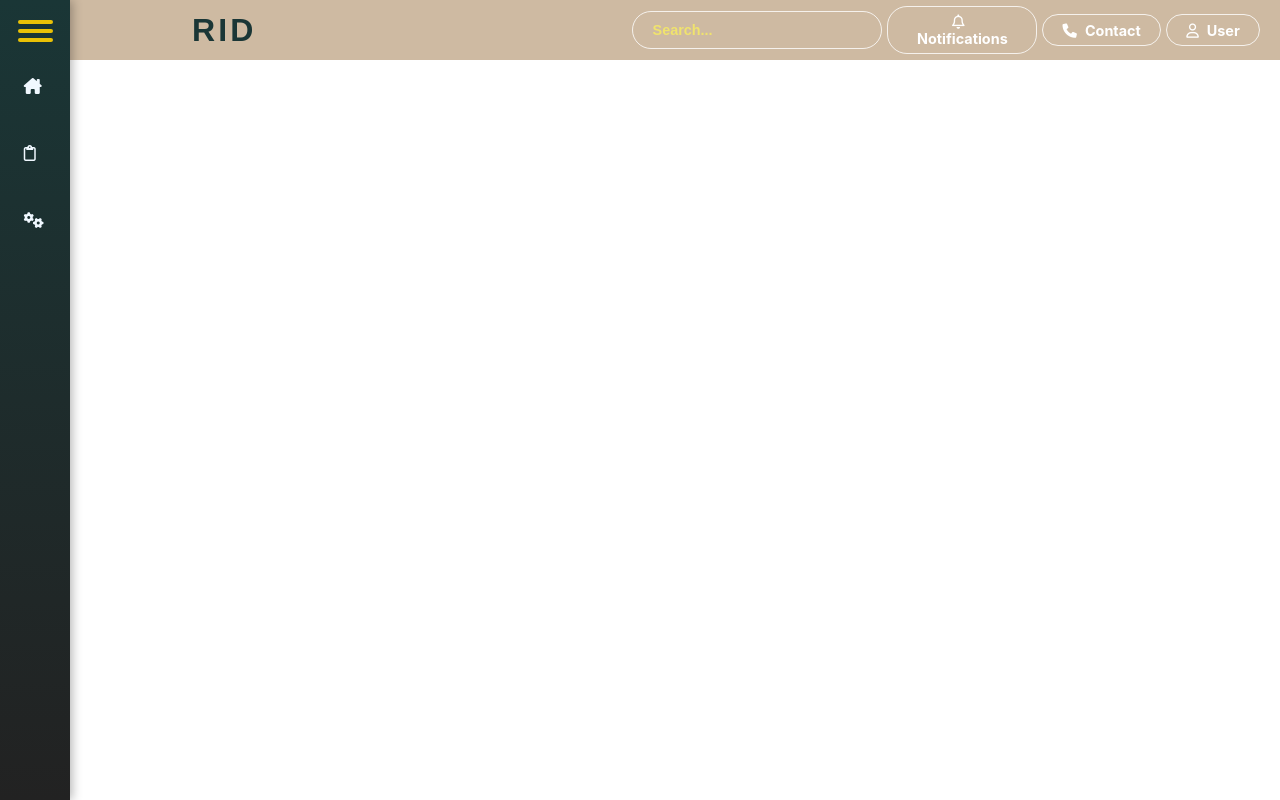
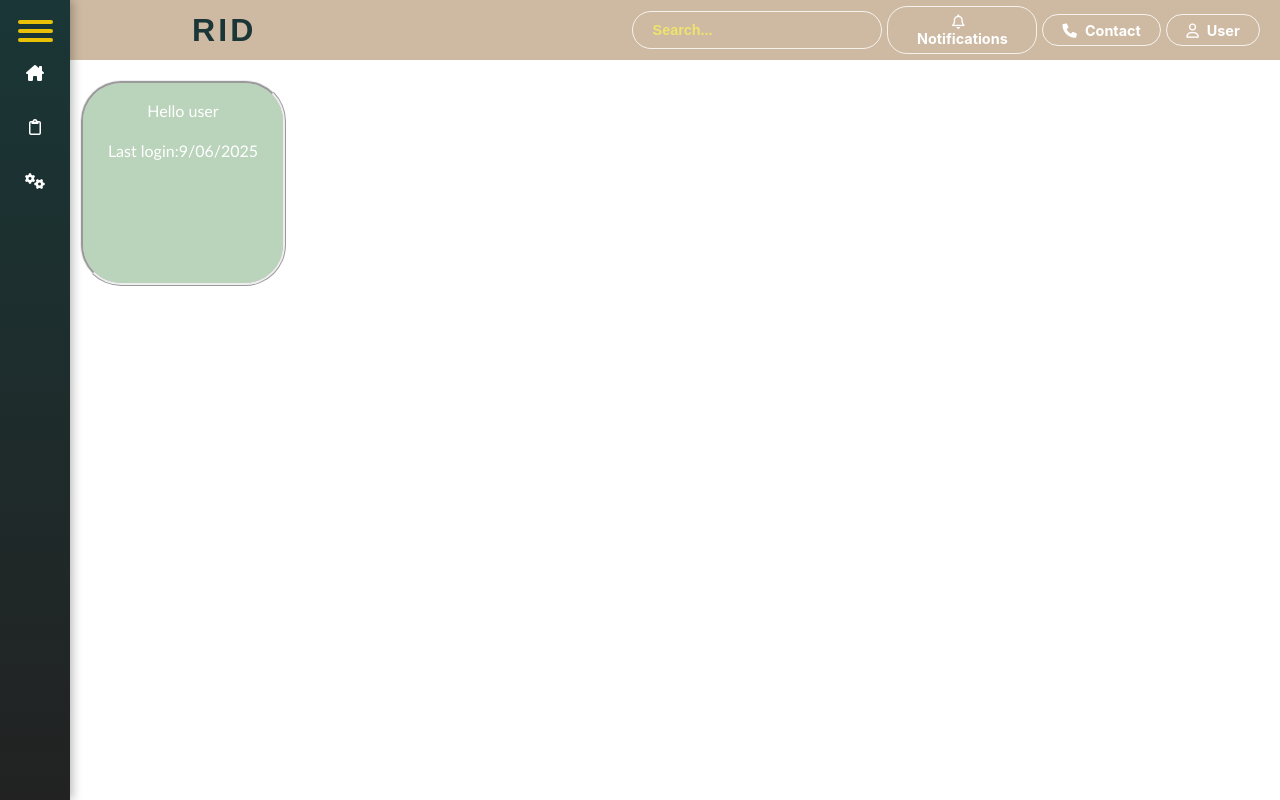
Before and after one commit to filodamos/ramarendezvous, a React (Vite) app: page / in a window 1280 px wide. Built offline with nearby package versions, Linux system fonts and the light colour scheme.

Commit message:
Added content , mada box , turning the hidden buttons into display none , instead we have only icons

```diff
--- a/src/App.tsx
+++ b/src/App.tsx
@@ -1,7 +1,9 @@
 import React, { useState } from "react";
 import "./App.css";
-import { UpperBar } from "./components/UpperBar";
+import { ContentBoxes } from "./components/ContentBoxes";
+import {UpperBar } from "./components/UpperBar";
 import { SideBar } from "./components/SideBar";
+
 
 const App = () => {
 
@@ -11,7 +13,9 @@ const App = () => {
       <SideBar />
       <div className="main-container">
         <UpperBar/>
-        <div className="content"></div>
+        <div className="content">
+          <ContentBoxes />
+        </div>
       </div>
     </div>
   );
--- /dev/null
+++ b/src/components/ContentBoxes/index.module.css
@@ -0,0 +1,40 @@
+.ContentBoxes {
+  width: 100%; /* Default width when collapsed */
+  height: 100%; /* Full height */
+  color: white;
+  display: grid;
+  grid-auto-flow: row column; /* Items arranged in rows */
+  grid-auto-rows: max-content;
+  grid-auto-columns: max-content; /* Adjust rows based on content size */
+
+
+  .box{
+    display: block;
+    align-items: end;
+    background-color: rgba(13, 99, 17, 0.281);
+    border-radius: 20%;
+    border-style:ridge;
+    height: 200px;
+    width: 200px;
+
+    margin-left: 20px;
+    margin-top: 20px;
+
+    p{
+        font-family: 'Trebuchet MS', 'Lucida Sans Unicode', 'Lucida Grande', 'Lucida Sans', Arial, sans-serif;
+        justify-self:center;
+        align-items: center;
+
+    }
+    &:hover{
+        background-color: rgba(240, 248, 255, 0.979);
+        border-color:rgb(30 43 43);
+        border-style:dashed;
+        p{
+            color: rgb(30 43 43);
+        }
+    }
+  }
+
+
+}
--- /dev/null
+++ b/src/components/ContentBoxes/index.tsx
@@ -0,0 +1,15 @@
+import React, { useState } from 'react'
+import styles from './index.module.css'
+
+
+export function ContentBoxes() {
+  return (
+    <div className={styles.ContentBoxes}>
+        <div className={styles.box}>
+        <p> Hello user</p>
+        <p>Last login:9/06/2025 </p>
+        </div>
+
+    </div>
+  )
+}
--- a/src/components/SideBar/index.module.css
+++ b/src/components/SideBar/index.module.css
@@ -1,5 +1,9 @@
 .SideBar {
-  background: linear-gradient(to bottom, #1a3636, #222222); /* Gradient background */
+  background: linear-gradient(
+    to bottom,
+    #1a3636,
+    #222222
+  ); /* Gradient background */
   width: 70px; /* Default width when collapsed */
   height: 100%; /* Full height */
   color: white;
@@ -8,86 +12,87 @@
   grid-auto-rows: max-content; /* Adjust rows based on content size */
   justify-content: center; /* Align items to the center */
   align-items: center;
-  transition: width 0.3s ease, background-color 0.3s ease;
+  transition: width 0.6s ease, background-color 0.6s ease;
   box-shadow: 2px 0 10px rgba(0, 0, 0, 0.3); /* Shadow for depth */
   z-index: 10;
 
-
   .toggle_button {
     margin-top: 10px;
-    align-items:center;
+    margin-bottom: 10px;
+    align-items: center;
     justify-self: center;
     cursor: pointer;
-    background:none;
+    background: none;
     border: none;
 
     .container {
-      display: grid;           /* Grid for vertical bars */
-      grid-template-rows: repeat(3, 5px); /* Three rows, each 5px tall (the height of each bar) */
-      grid-gap: 4px;           /* Space between the bars */
-      height: 22px;            /* Total height */
-      width: 35px;             /* Hamburger width */
+      display: grid; /* Grid for vertical bars */
+      grid-template-rows: repeat(
+        3,
+        5px
+      ); /* Three rows, each 5px tall (the height of each bar) */
+      grid-gap: 4px; /* Space between the bars */
+      height: 22px; /* Total height */
+      width: 35px; /* Hamburger width */
       position: relative;
 
-      .bar1, .bar2, .bar3 {
-
+      .bar1,
+      .bar2,
+      .bar3 {
         width: 100%;
-        height: 4px;             /* Height of each individual bar */
-        background-color:#f8cb04ef; /* Visible white color */
-        border-radius: 5px;      /* Rounded edges for cleaner look */
+        height: 4px; /* Height of each individual bar */
+        background-color: #f8cb04ef; /* Visible white color */
+        border-radius: 5px; /* Rounded edges for cleaner look */
         transition: transform 0.4s ease, opacity 0.4s ease; /* Smooth transitions */
-
       }
-
     }
     .change .bar1 {
       transform: translateY(7px) rotate(45deg); /* Rotate bar1 */
     }
 
-    .change  .bar2 {
+    .change .bar2 {
       opacity: 0; /* Hide bar2 when the hamburger is toggled */
     }
 
-    .change  .bar3 {
+    .change .bar3 {
       transform: translateY(-7px) rotate(-45deg); /* Rotate bar3 */
     }
   }
-  &[data-sidebaropen="false"]{
-    .menu_item{
+  &[data-sidebaropen='false'] {
+    .nav_links {
       display: grid;
-      grid-template-columns: auto;
-      justify-items:left;
+      align-items: center;
+      justify-items: center;
+      row-gap: 30px;
+      padding: 0;
+      margin: 0 auto;
       margin-bottom: 10px;
-      visibility: hidden;
+      width: 100%;
 
-
-      i{
-        color: aliceblue;
-        visibility:visible;
-
-
-
+      .menu_item {
+        display: none;
       }
     }
-
   }
 
-  &[data-sidebaropen="true"]{
+  &[data-sidebaropen='true'] {
     width: 200px;
 
-
-    .menu_item{
-      align-items: center;
-      justify-items: center;
-      margin-bottom: 20px;
-      & i{
-        align-items: center;
+    .nav_links {
+      display: grid; /* here wihout the grid display the button info will out of order*/
+      justify-items: center; /* Ensure horizontal centering */
+      align-items: center; /* Ensure vertical centering */
+      row-gap: 15px; /* Add space between links */
+      padding: 0; /* Remove any unwanted padding */
+      margin: 0 auto; /* Center within sidebar area */
+      & i {
         margin-right: 5px;
       }
 
     }
 
+    .menu_icon {
+      display: none;
+    }
   }
-
-
 }
--- a/src/components/SideBar/index.tsx
+++ b/src/components/SideBar/index.tsx
@@ -8,6 +8,10 @@ function handleButtonClick(msg: string) {
 // MenuItem component
 function MenuItem({ label, iconClass }: { label: string; iconClass: string }) {
   return (
+    <div className={styles.menu_item_container}>
+      <div className={styles.menu_icon}>
+        <i className={iconClass} />
+      </div>
       <button
         className={styles.menu_item}
         onClick={() => handleButtonClick(`${label} Button`)}
@@ -15,6 +19,7 @@ function MenuItem({ label, iconClass }: { label: string; iconClass: string }) {
         <i className={iconClass} />
         {label}
       </button>
+    </div>
   )
 }
 // SideBar component with hamburger button
@@ -36,35 +41,11 @@ export function SideBar() {
           <div className={styles.bar3}></div>
         </div>
       </button>
-        <div className={styles.content}>
       <ul className={styles.nav_links}>
         <MenuItem label="Home" iconClass="fa-solid fa-house-chimney" />
         <MenuItem label="Info" iconClass="fa-regular fa-clipboard" />
         <MenuItem label="Settings" iconClass="fa-solid fa-gears" />
       </ul>
     </div>
-
-    </div>
   )
 }
-
-{
-  // <div className="menu-item">
-  //   <i className="fa-regular fa-clipboard"></i>
-  //   <button
-  //     className="menu-button"
-  //     onClick={() => handleButtonClick("Info Button")}
-  //   >
-  //     Info
-  //   </button>
-  // </div>
-  // <div className="menu-item">
-  //   <i className="fa-solid fa-gears"></i>
-  //   <button
-  //     className="menu-button"
-  //     onClick={() => handleButtonClick("Settings Button")}
-  //   >
-  //     Settings
-  //   </button>
-  //   </div>
-}
--- a/src/components/UpperBar/index.module.css
+++ b/src/components/UpperBar/index.module.css
@@ -34,11 +34,7 @@
     transition: width 0.3s ease-out;  /* Animate the underline expansion */
   }
 
-  & a:hover {
-    color: #f8cb04;  /* Change text color on hover */
-    transform: scale(1.1);  /* Slightly enlarge on hover */
-    text-decoration: none;  /* Remove the default underline */
-  }
+
 
   & a:hover::after {
     width: 100%;  /* Expand underline to the full width of the text */
```
Lines whose indentation alone changed are shown as unchanged.
